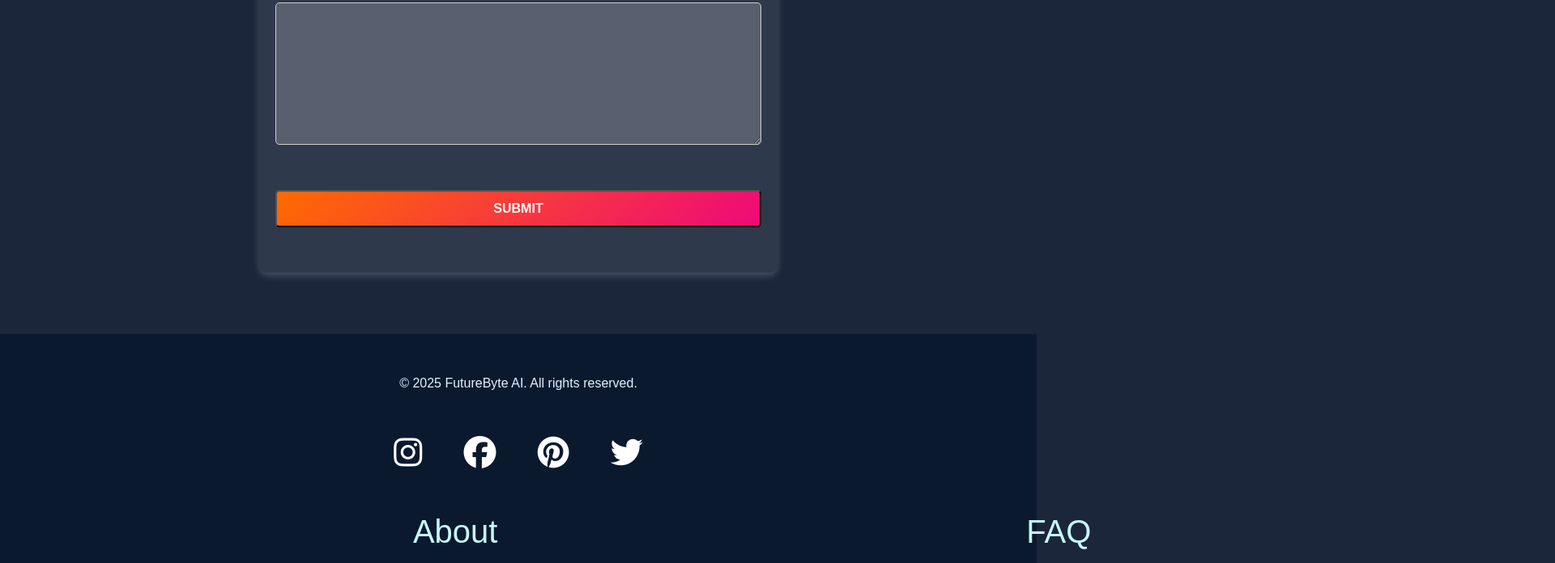
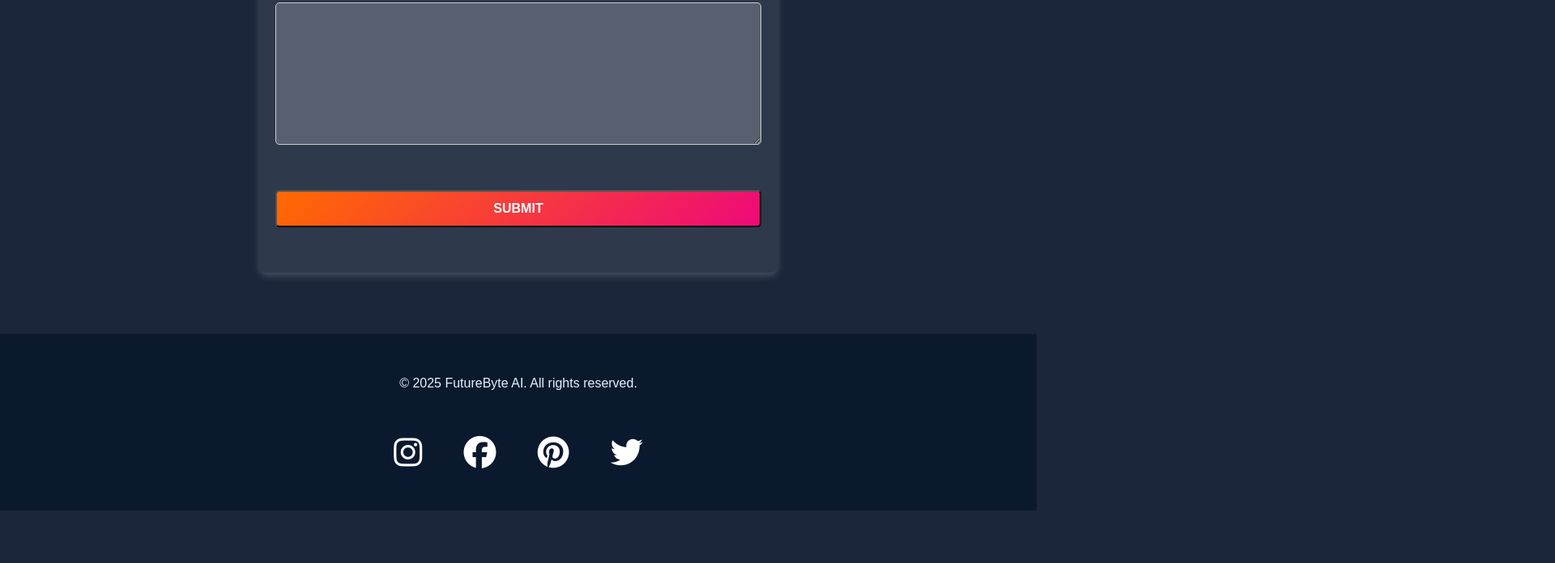
Before and after one commit to Sanvi-Bansal/Alpha15, a plain HTML site: page write.html in a window 1280 px wide. Shown: the part 398-1094 px from the top of the page at 81% size, 1920 px wide, since content can reach past the window. After the commit the page ends 1029 px from the top, so only its background shows below. Drawn offline with Linux system fonts and the light colour scheme.

Commit message:
Update write.html

```diff
--- a/write.html
+++ b/write.html
@@ -47,12 +47,12 @@
                     <i class="fa-brands fa-pinterest" style="color: #ffffff;"></i>
                     <i class="fa-brands fa-twitter" style="color: #ffffff;"></i>
                 </div><br><br>
-                <div id="icons2">
+<!--                 <div id="icons2">
                     <nav><a href="#introduction">Home</a></nav>
                     <nav><a href="#time">About</a></nav>
                     <nav><a href="#faq">FAQ</a></nav>
                     <nav><a href="">Privacy</a></nav>
-                </div>
+                </div> -->
     </footer>
     <script src="script.js"></script>
 </body>
```
